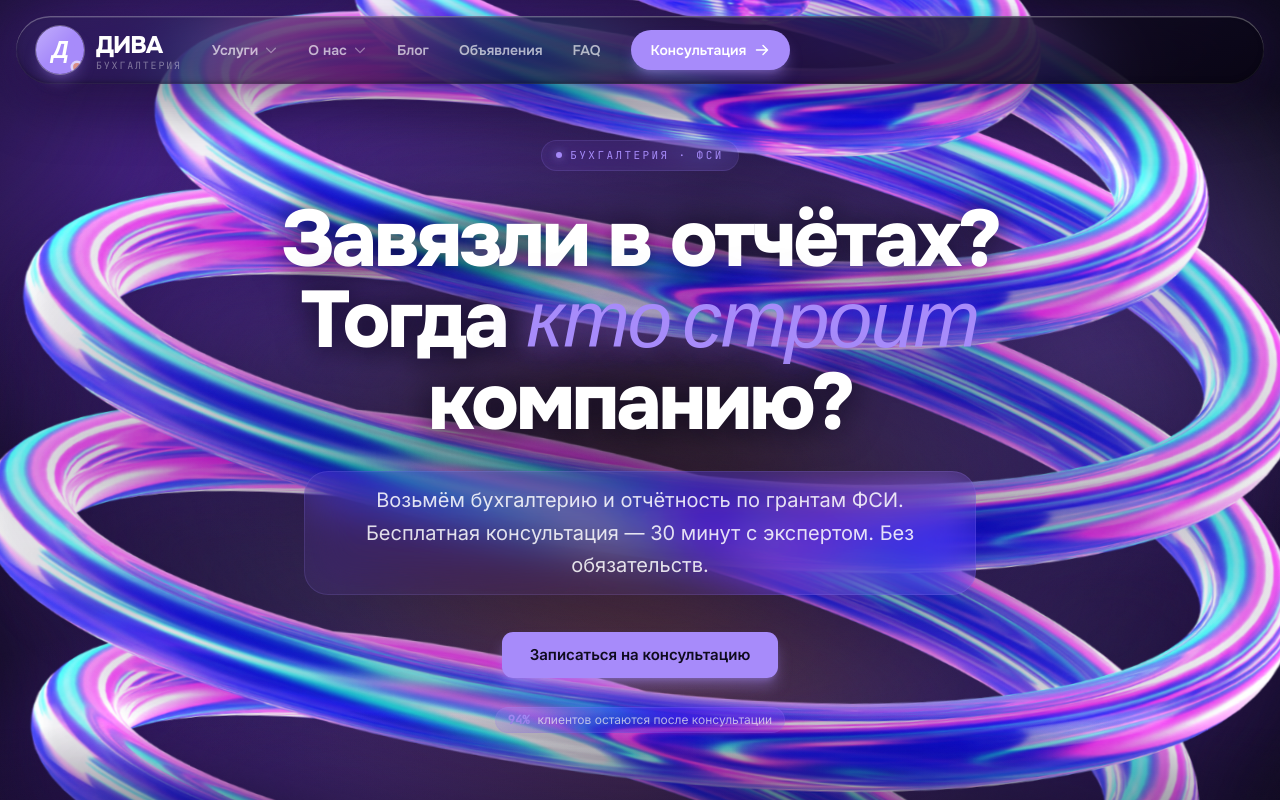
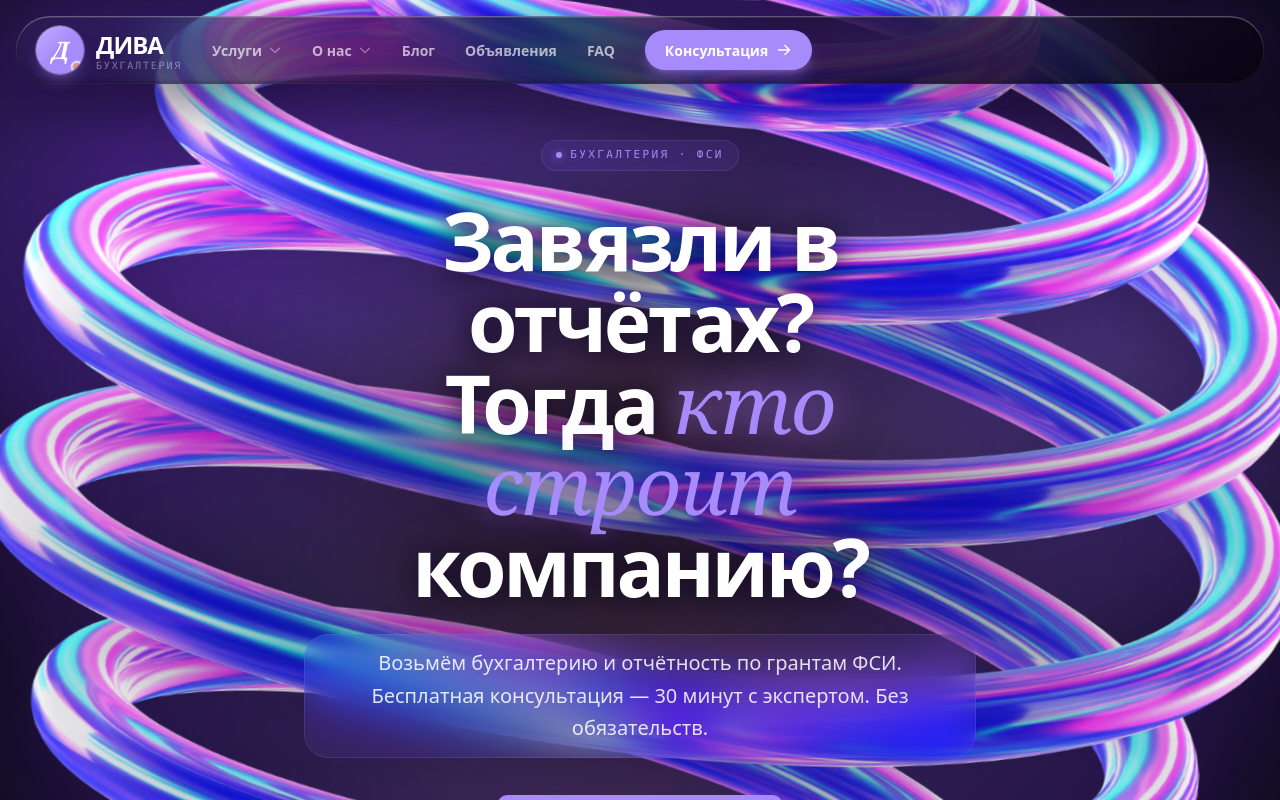
Before and after one commit to kireevkit15-sys/-11, a Next.js app in the folder web/: page / in a window 1280 px wide. Shown: the top 800 px of the page. Built offline with nearby package versions, Linux system fonts and the light colour scheme.

Commit message:
Fix layout: remove Google Fonts, use direct CSS vars, add dark class

```diff
--- a/web/src/app/layout.tsx
+++ b/web/src/app/layout.tsx
@@ -1,43 +1,6 @@
 import type { Metadata } from 'next'
-import { Inter, Onest, JetBrains_Mono, Instrument_Serif } from 'next/font/google'
 import './globals.css'
 import { cn } from '@/lib/utils'
-
-// Body font — Inter (нейтральный sans с отличной кириллицей)
-const inter = Inter({
-  subsets: ['latin', 'cyrillic'],
-  weight: ['400', '500', '600', '700'],
-  variable: '--font-sans',
-  display: 'swap',
-})
-
-// Display font — Onest (modern Russian-designed, премиум B2B/tech-feel,
-// первоклассная Cyrillic-поддержка, более характерный, чем Manrope).
-// Используется в h1, h2 секций и в брендовом логотипе.
-const onest = Onest({
-  subsets: ['latin', 'cyrillic'],
-  weight: ['400', '500', '600', '700', '800'],
-  variable: '--font-display',
-  display: 'swap',
-})
-
-// Editorial-серif — Instrument Serif для одного-двух italic-акцентных слов
-// (premium-приём Stripe/Pilot — серифный контраст к sans)
-const instrumentSerif = Instrument_Serif({
-  subsets: ['latin'],
-  weight: ['400'],
-  style: ['normal', 'italic'],
-  variable: '--font-serif',
-  display: 'swap',
-})
-
-// Mono — для технических акцентов (eyebrow, бейджи, цифры калькулятора)
-const mono = JetBrains_Mono({
-  subsets: ['latin', 'cyrillic'],
-  weight: ['400', '500'],
-  variable: '--font-mono',
-  display: 'swap',
-})
 
 export const metadata: Metadata = {
   title: 'Сайт ДИВА — бухгалтерия для стартапов и отчётность ФСИ',
@@ -51,20 +14,8 @@ export default function RootLayout({
   children: React.ReactNode
 }>) {
   return (
-    <html
-      lang="ru"
-      suppressHydrationWarning
-      className={cn(
-        'h-full',
-        'dark',
-        'antialiased',
-        inter.variable,
-        onest.variable,
-        instrumentSerif.variable,
-        mono.variable,
-      )}
-    >
-      <body className="min-h-full flex flex-col font-sans bg-[var(--brand-ink)]">{children}</body>
+    <html lang="ru" suppressHydrationWarning className="dark">
+      <body className="min-h-full flex flex-col font-sans bg-[var(--brand-ink)] text-[var(--foreground)]">{children}</body>
     </html>
   )
 }
```
